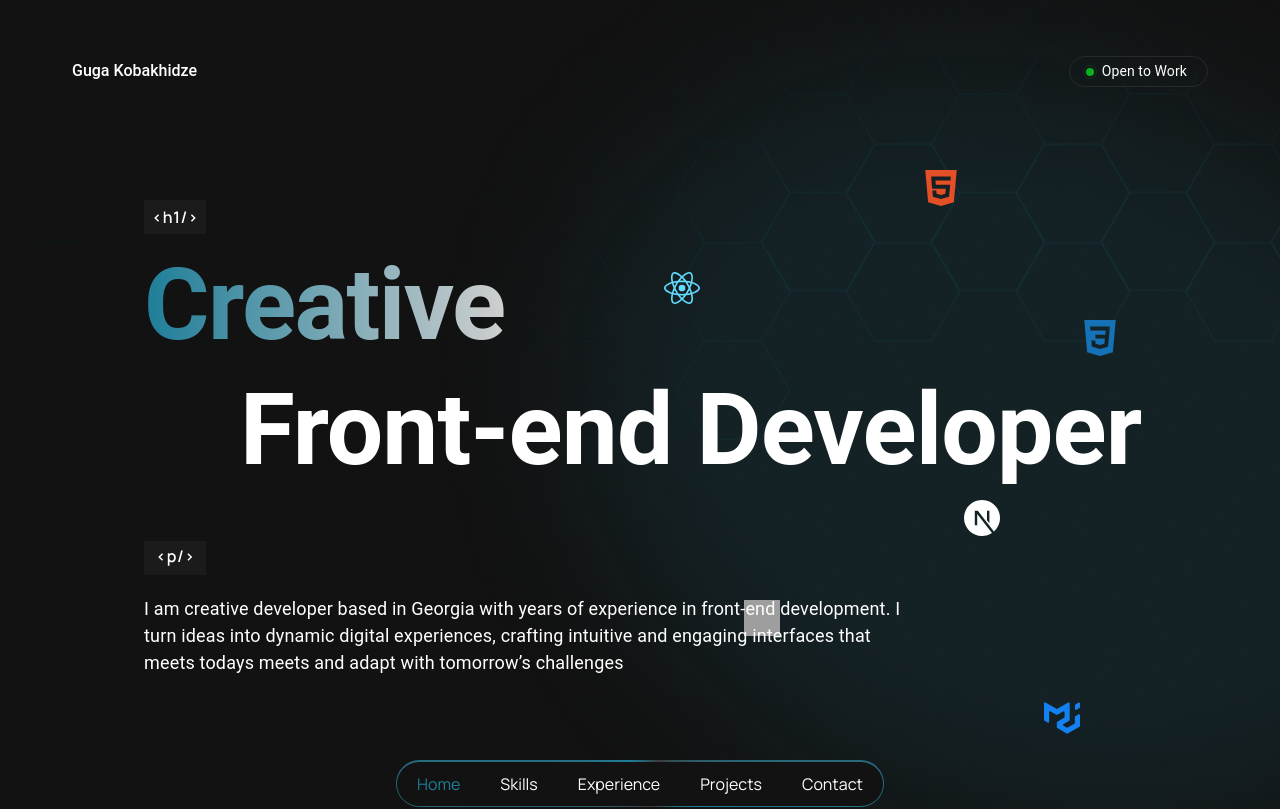
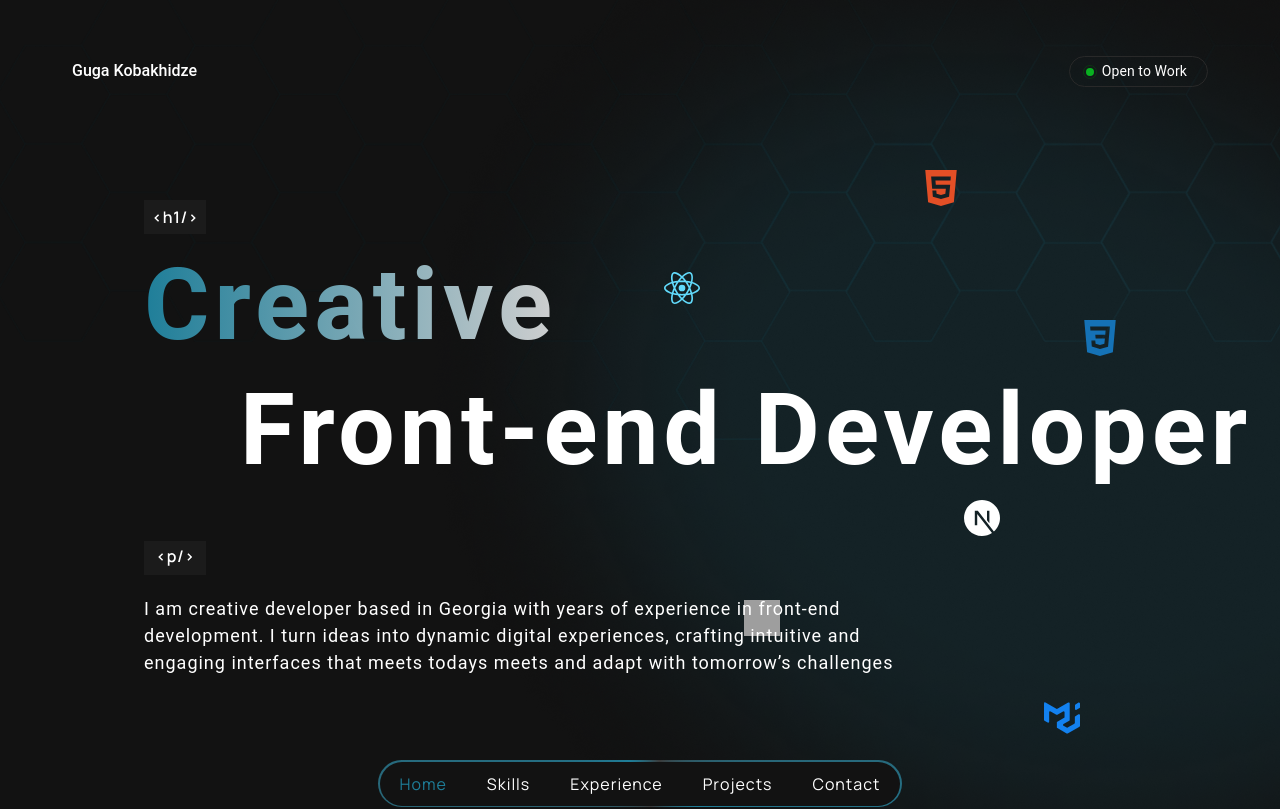
Before and after one commit to Guga-Kobakhidze/Portfolio-React, a React (Vite) app: page / in a window 1280 px wide. Shown: the top 809 px of the page. Built offline with nearby package versions, Linux system fonts and the light colour scheme; grey boxes are pictures that could not be loaded.

Commit message:
Change letter spacing

```diff
--- a/src/components/HeroSection/style.ts
+++ b/src/components/HeroSection/style.ts
@@ -46,6 +46,7 @@ export const StyledHeroContent = styled(Box)({
     fontSize: "100px",
     fontWeight: 700,
     lineHeight: "102px",
+    letterSpacing: "5px",
   },
 
   h1: {
@@ -67,7 +68,7 @@ export const StyledHeroContent = styled(Box)({
     fontSize: "18px",
     fontWeight: 400,
     lineHeight: "27px",
-    letterSpacing: "4%",
+    letterSpacing: "1px",
     maxWidth: "760px",
   },
 });
--- a/src/components/Navigation/style.ts
+++ b/src/components/Navigation/style.ts
@@ -29,7 +29,7 @@ export const StyledNavigation = styled(Box)({
       fontSize: "16px",
       fontWeight: 400,
       lineHeight: "24px",
-      letterSpacing: "4%",
+      letterSpacing: "1px",
       transition: "0.3s",
       cursor: "pointer",
 
```
